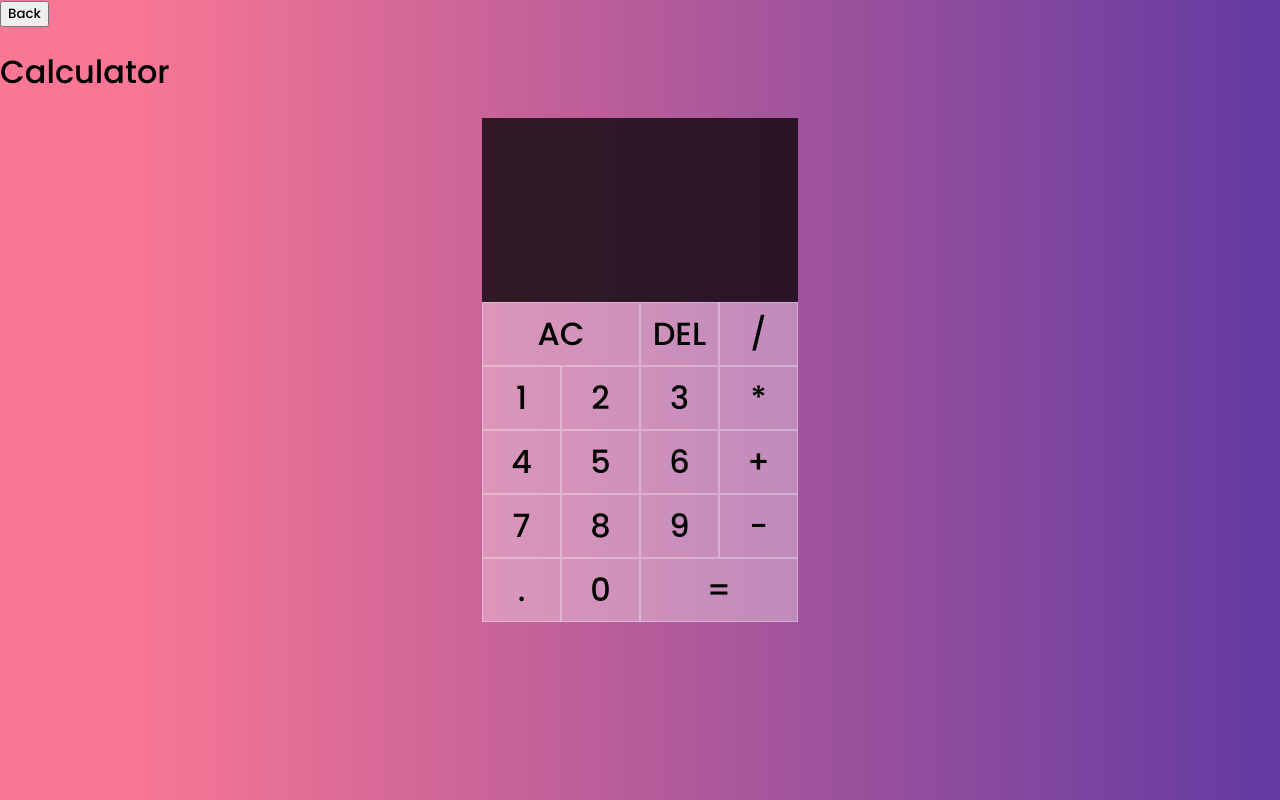
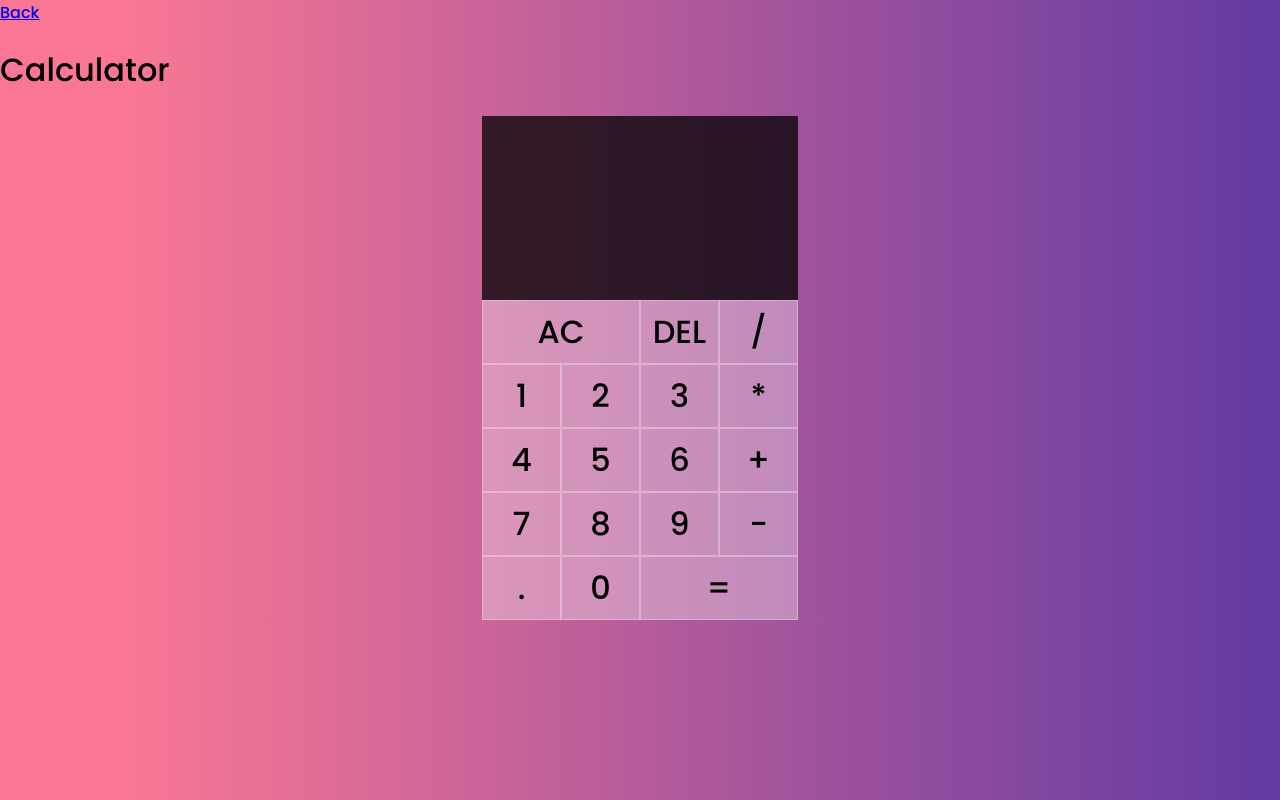
Before and after one commit to someonemyfriend/theuilab, a plain HTML site: page Projects/Calculator/index.html in a window 1280 px wide. Drawn offline with Linux system fonts and the light colour scheme.

Commit message:
small changes - btn to link
btn to link

```diff
--- a/Projects/Calculator/index.html
+++ b/Projects/Calculator/index.html
@@ -9,7 +9,7 @@
     <link rel="stylesheet" href="assets/css/style.css">
 </head>
 <body>
-    <button href="../../../index.html" type="button" class="btn my-btn-style">Back</button>
+    <a href="../../index.html" type="button" class="btn my-btn-style">Back</a>
     <h1>Calculator</h1>
 
     <div class="calculator-grid">
```
